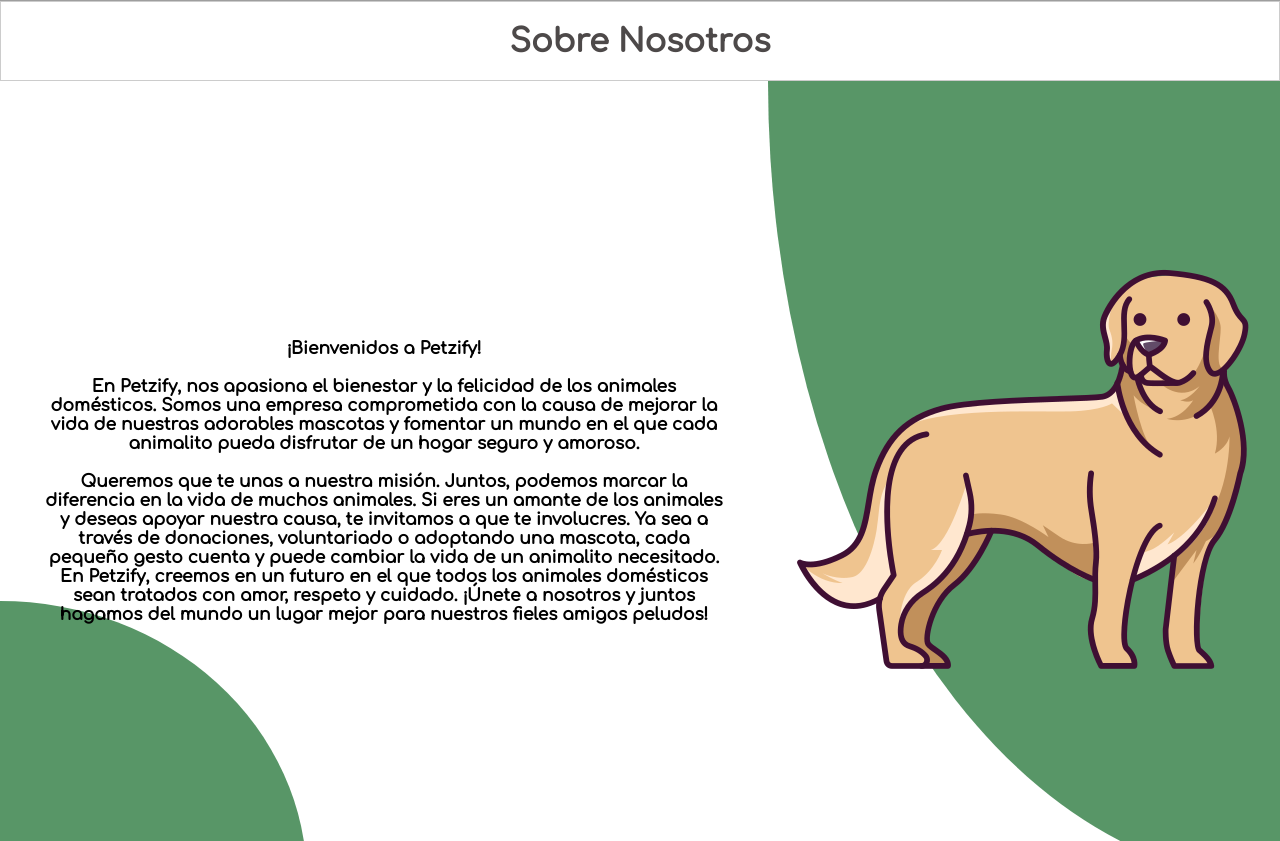
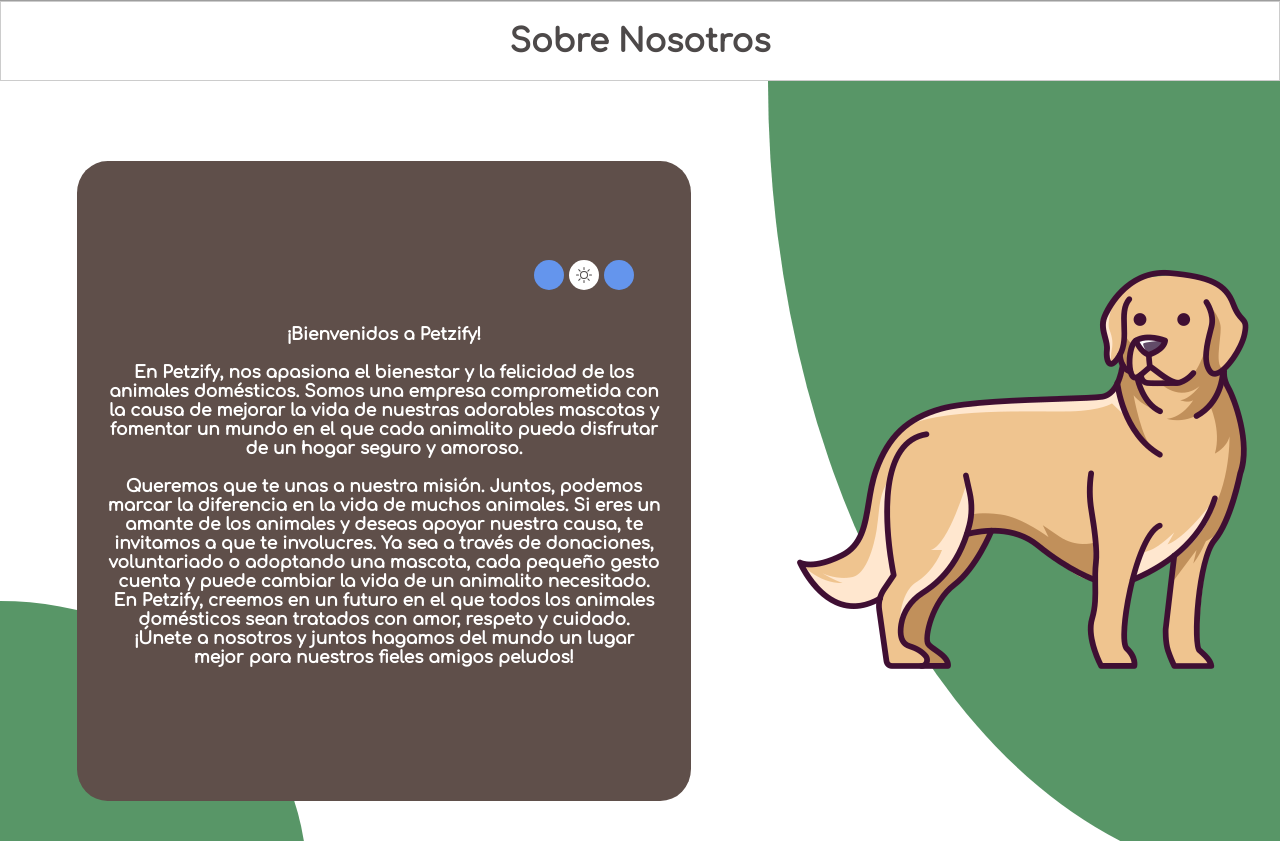
Before and after one commit to Maximiliano17/Petzify-Pag, a React (Vite) app: page / in a window 1280 px wide. Shown: the part 799-1640 px from the top of the page. Built offline with nearby package versions, Linux system fonts and the light colour scheme; grey boxes are pictures that could not be loaded.

Commit message:
Cambiar seccion , agregar tarjetas

```diff
--- a/src/Modules/SobreNosotros.module.css
+++ b/src/Modules/SobreNosotros.module.css
@@ -49,10 +49,9 @@
 
 .Informacion h2 {
     width: 90%;
-    text-align: center;
     position: relative;
     z-index: 1;
-    color:#000;
+    color:#fff;
     font-size: 17px;
 }
 
@@ -66,3 +65,49 @@
     left: 0;
     z-index: 0;
 }
+
+.tarjeta{
+    width: 80%;
+    height: 80%;
+    background: #5F4F4A;
+    display: flex;
+    justify-content: center;
+    align-items: center;
+    flex-direction: column;
+    position: relative;
+    z-index: 10;
+    border-radius: 5%;
+    text-align: center;
+
+}
+
+.tarjeta p {
+    width: 30px;
+    height: 30px;
+    background:#fff;
+    border-radius: 100%;
+    position: relative;
+    left: 200px;
+    top: -35px;
+    display: flex;
+    justify-content: center;
+    align-items: center;
+}
+
+.tarjeta p::before,
+.tarjeta p::after {
+    content: '';
+    width: 30px;
+    height: 30px;
+    background:cornflowerblue;
+    border-radius: 100%;
+    position: absolute;
+}
+
+.tarjeta p::before {
+    left: -35px;
+}
+
+.tarjeta p::after {
+    right: -35px;
+}
--- a/src/components/SobreNosotros.jsx
+++ b/src/components/SobreNosotros.jsx
@@ -11,7 +11,13 @@ function Sobremi() {
     </div>
     <div id="SobreNosotros" className={styles.contenedor}>
       <section className={styles.Informacion}>
-       <h2>¡Bienvenidos a Petzify!</h2>
+      <div className={styles.tarjeta}>
+        <p>
+        <svg xmlns="http://www.w3.org/2000/svg" width="16" height="16" fill="currentColor" class="bi bi-sun" viewBox="0 0 16 16">
+          <path d="M8 11a3 3 0 1 1 0-6 3 3 0 0 1 0 6zm0 1a4 4 0 1 0 0-8 4 4 0 0 0 0 8zM8 0a.5.5 0 0 1 .5.5v2a.5.5 0 0 1-1 0v-2A.5.5 0 0 1 8 0zm0 13a.5.5 0 0 1 .5.5v2a.5.5 0 0 1-1 0v-2A.5.5 0 0 1 8 13zm8-5a.5.5 0 0 1-.5.5h-2a.5.5 0 0 1 0-1h2a.5.5 0 0 1 .5.5zM3 8a.5.5 0 0 1-.5.5h-2a.5.5 0 0 1 0-1h2A.5.5 0 0 1 3 8zm10.657-5.657a.5.5 0 0 1 0 .707l-1.414 1.415a.5.5 0 1 1-.707-.708l1.414-1.414a.5.5 0 0 1 .707 0zm-9.193 9.193a.5.5 0 0 1 0 .707L3.05 13.657a.5.5 0 0 1-.707-.707l1.414-1.414a.5.5 0 0 1 .707 0zm9.193 2.121a.5.5 0 0 1-.707 0l-1.414-1.414a.5.5 0 0 1 .707-.707l1.414 1.414a.5.5 0 0 1 0 .707zM4.464 4.465a.5.5 0 0 1-.707 0L2.343 3.05a.5.5 0 1 1 .707-.707l1.414 1.414a.5.5 0 0 1 0 .708z"/>
+        </svg>
+        </p>
+      <h2>¡Bienvenidos a Petzify!</h2>
        <h2><br></br>
        En Petzify, nos apasiona el bienestar y la felicidad de los animales domésticos. Somos una empresa comprometida con la causa de mejorar la vida de nuestras adorables mascotas y fomentar un mundo en el que cada animalito pueda disfrutar de un hogar seguro y amoroso.
        </h2>
@@ -19,6 +25,7 @@ function Sobremi() {
          Queremos que te unas a nuestra misión. Juntos, podemos marcar la diferencia en la vida de muchos animales. Si eres un amante de los animales y deseas apoyar nuestra causa, te invitamos a que te involucres. Ya sea a través de donaciones, voluntariado o adoptando una mascota, cada pequeño gesto cuenta y puede cambiar la vida de un animalito necesitado.
          En Petzify, creemos en un futuro en el que todos los animales domésticos sean tratados con amor, respeto y cuidado. ¡Únete a nosotros y juntos hagamos del mundo un lugar mejor para nuestros fieles amigos peludos!
        </h2>
+      </div>
        <div className={styles.fondo}>
 
        </div>
```
